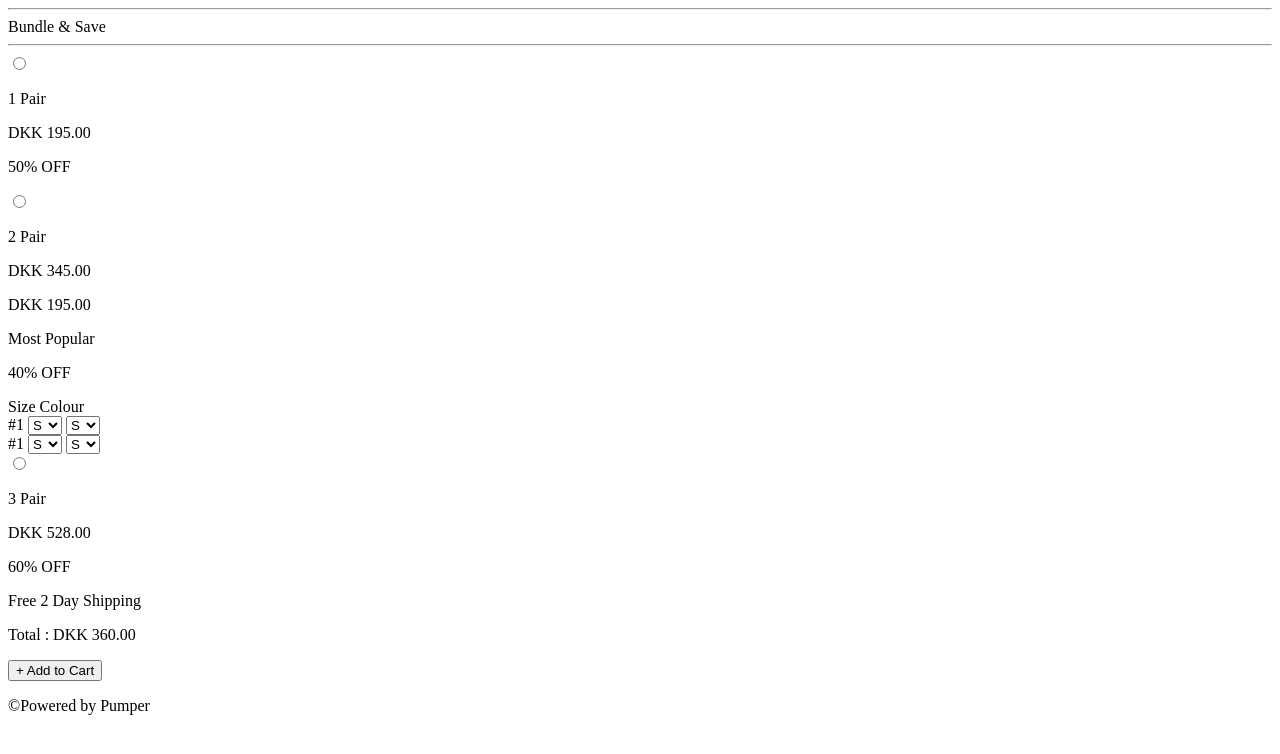
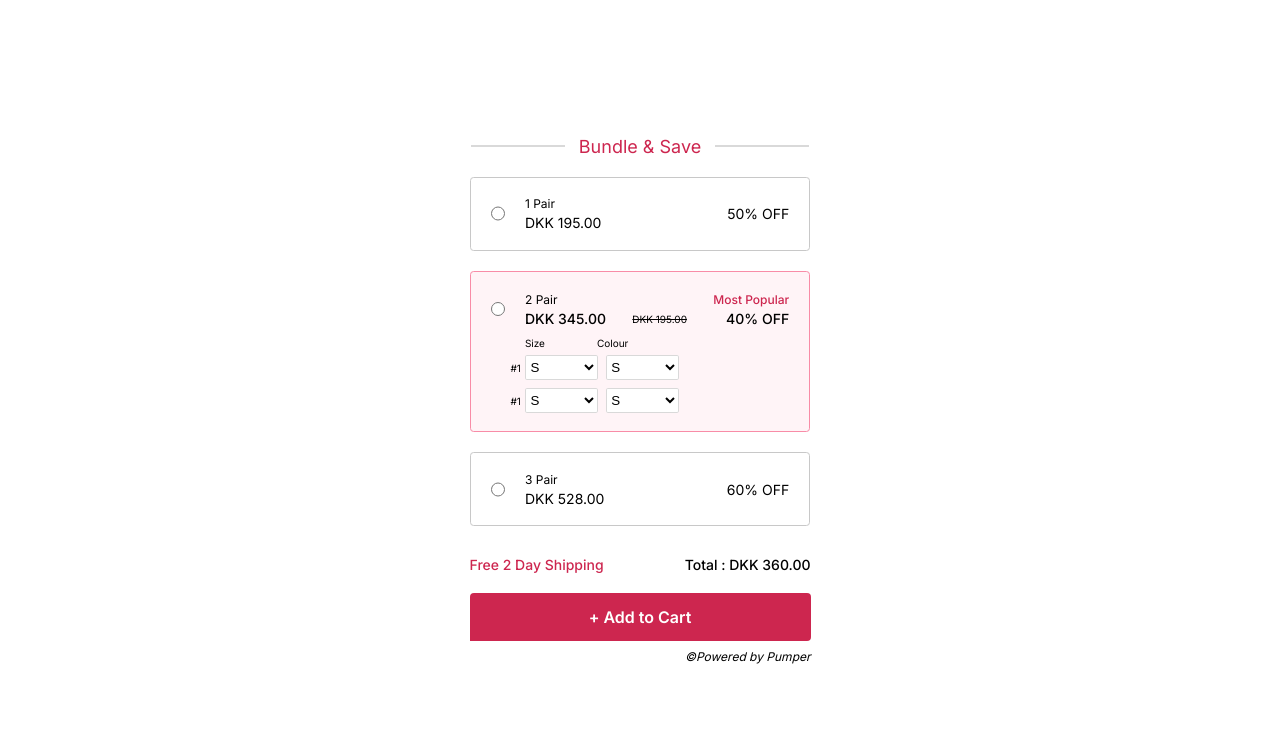
Before and after one commit to saitejapadamatinti/saiteja-skimbox, a plain HTML site: page index.html in a window 1280 px wide. Drawn offline with Linux system fonts and the light colour scheme.

Commit message:
Update index.html

```diff
--- a/index.html
+++ b/index.html
@@ -1,6 +1,8 @@
 <!DOCTYPE html>
 <html>
-<head> </head>
+<head>
+    <link rel="stylesheet" type="text/css" href="index.css">
+</head>
 <body>
     <div class="main-contaier">
         <div class="main-container-1">
```
